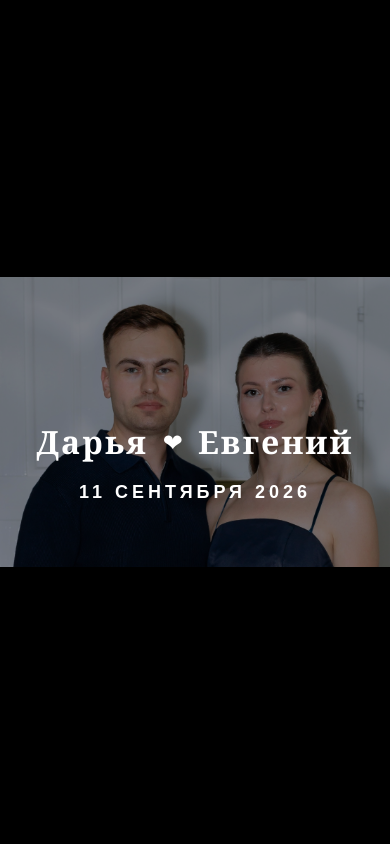
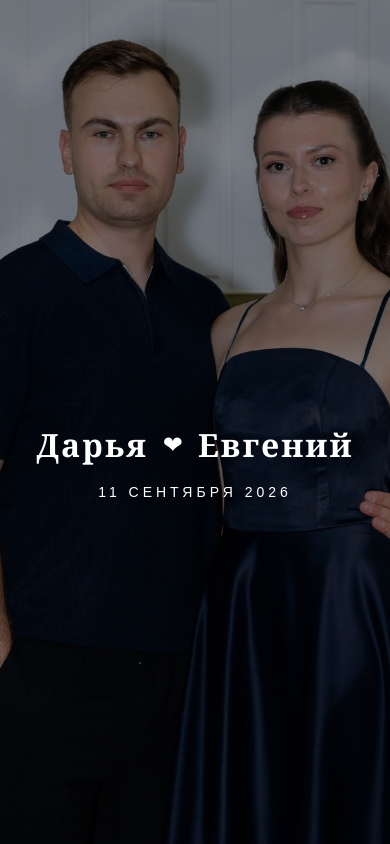
Before and after one commit to FSGAP/wedding, a website: page index.html in a window 390 px wide. Shown: the top 844 px of the page. Drawn offline with nearby package versions, Linux system fonts and the light colour scheme; files whose address does not match are found by name.

Commit message:
Обновление дизайна

```diff
--- a/index.html
+++ b/index.html
@@ -25,11 +25,11 @@
     <link rel="mask-icon" href="safari-pinned-tab.svg" color="#5bbad5">
 
     <style>
-        /* Адаптация для телефонов */
         @media (max-width: 768px) {
-            .hero-img {
-                object-fit: contain !important;
-                background-color: #000;
+            .hero-bg {
+                background-image: url('img/heromin.jpg') !important;
+                background-size: cover !important;
+                background-position: center !important;
             }
         }
     </style>
@@ -68,10 +68,8 @@
 <body id="top">
 <section class="hero" style="min-height: 100vh; position: relative; display: flex; align-items: center; justify-content: center; background-color: #000; overflow: hidden;">
 
-    <!-- Фоновое фото -->
-    <div style="position: absolute; top: 0; left: 0; width: 100%; height: 100%; z-index: 0;">
-        <img class="hero-img" src="img/hero.jpg" style="width: 100%; height: 100%; object-fit: cover; display: block;">
-    </div>
+    <!-- Фоновое фото для десктопа -->
+    <div class="hero-bg" style="position: absolute; top: 0; left: 0; width: 100%; height: 100%; z-index: 0; background-image: url('img/hero.jpg'); background-size: cover; background-position: center; background-repeat: no-repeat;"></div>
 
     <!-- Шторка -->
     <div style="position: absolute; top: 0; left: 0; width: 100%; height: 100%; background: rgba(0,0,0,0.45); z-index: 1;"></div>
@@ -86,7 +84,7 @@
                         <span style="font-family: Georgia, serif; font-size: clamp(24px, 5vw, 40px); color: #ffffff;">❤</span>
                         <span style="font-family: Georgia, serif; font-size: clamp(32px, 8vw, 64px); font-weight: 700; color: #ffffff; letter-spacing: 2px;">Евгений</span>
                     </div>
-                    <div style="font-family: Arial, sans-serif; font-size: clamp(18px, 4vw, 32px); color: #ffffff; letter-spacing: 4px; margin-top: 15px; font-weight: 700;">
+                    <div style="font-family: Arial, sans-serif; font-size: clamp(14px, 3vw, 22px); color: #ffffff; letter-spacing: 4px; margin-top: 15px;">
                         11 СЕНТЯБРЯ 2026
                     </div>
                 </div>
@@ -114,6 +112,7 @@
         <div class="row">
             <div class="col-md-12 text-center">
                 <h3 class="header" style="margin-bottom: 2px;">Программа дня</h3>
+                <p style="font-size: 24px; font-weight: 700; color: #333333; margin-top: 0;">11 сентября 2026</p>
             </div>
         </div>
         <div class="row">
```
